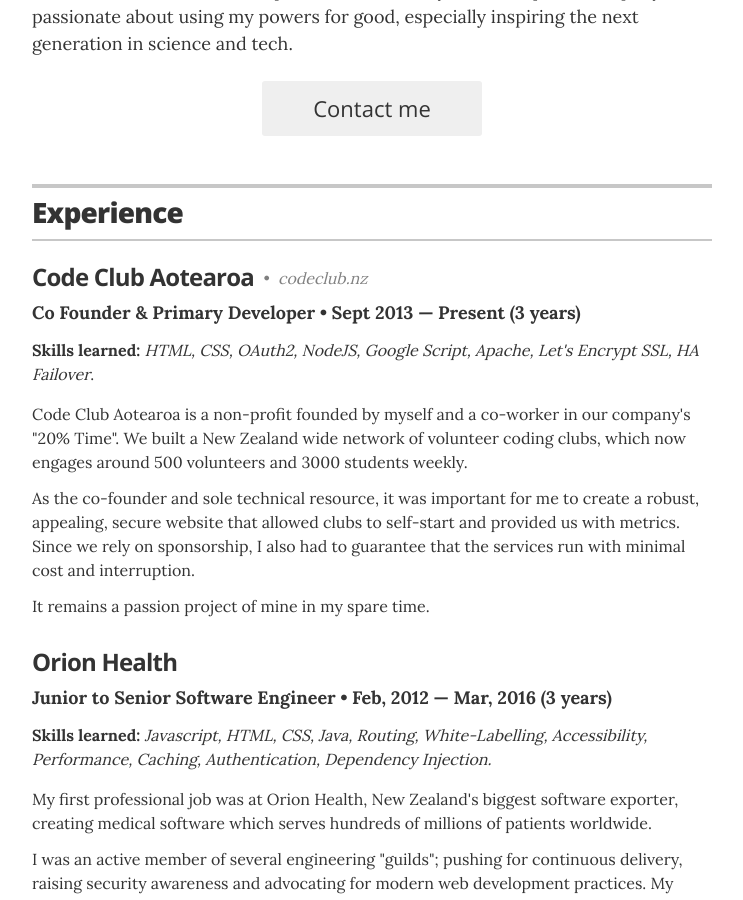
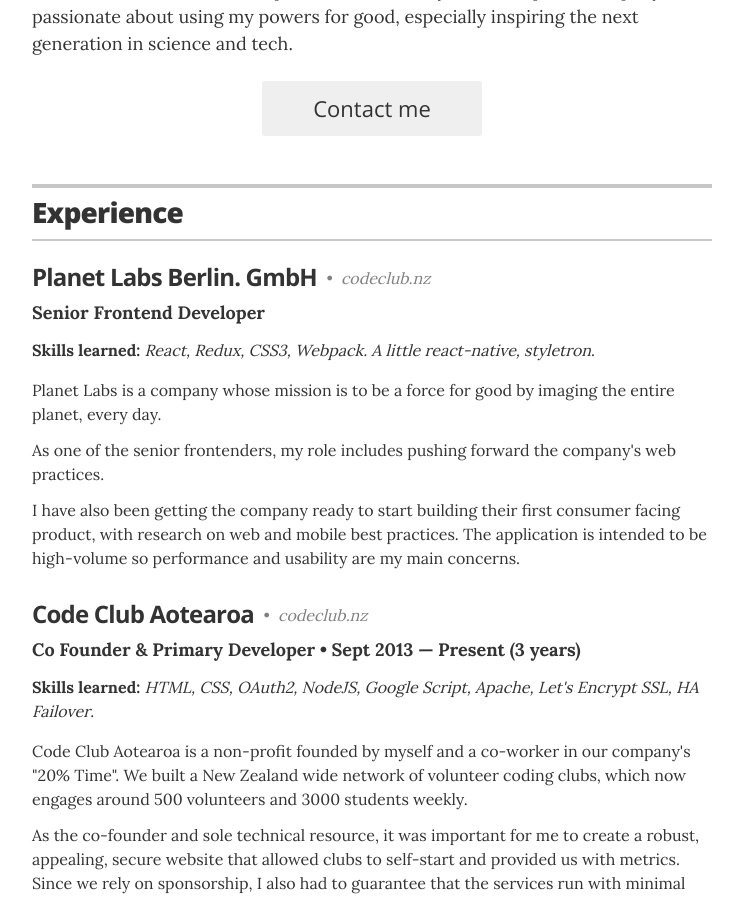
Before and after one commit to phazor/about-me, a Jekyll site: the page built from index.html, in a window 1280 px wide and 900 px high, scrolled down 340 px. Shown: the whole window, without its empty margins (268-1011 px from the left). Built offline with Jekyll 4.4.1, drawn with Linux system fonts in a browser that asks for light colours.

Commit message:
Update resume.html

```diff
--- a/_layouts/resume.html
+++ b/_layouts/resume.html
@@ -75,12 +75,23 @@
           <h2>Experience</h2>
         </header>
 
+        <div class="resume-item" itemscope itemprop="worksFor" itemtype="http://schema.org/Organization">
+          <h3 class="resume-item-title" itemprop="name">Planet Labs Berlin. GmbH</h3><a class="resume-item-link new-window" href="https://codeclub.nz">codeclub.nz</a>
+          <h4 class="resume-item-details" itemprop="description">Senior Frontend Developer</h4>
+          <p><b>Skills learned:</b> <i>React, Redux, CSS3, Webpack. A little react-native, styletron</i>.
+          <p class="resume-item-copy">Planet Labs is a company whose mission is to be a force for good by imaging the entire planet, every day.</p>
+
+          <p class="resume-item-copy">As one of the senior frontenders, my role includes pushing forward the company's web practices.</p>
+
+          <p class="resume-item-copy">I have also been getting the company ready to start building their first consumer facing product, with research on web and mobile best practices. The application is intended to be high-volume so performance and usability are my main concerns.</p>
+        </div>
+
         <!-- by now you're getting the picture... -->
         <div class="resume-item" itemscope itemprop="worksFor" itemtype="http://schema.org/Organization">
           <h3 class="resume-item-title" itemprop="name">Code Club Aotearoa</h3><a class="resume-item-link new-window" href="https://codeclub.nz">codeclub.nz</a>
           <h4 class="resume-item-details" itemprop="description">Co Founder &amp; Primary Developer &bull; Sept 2013 &mdash; Present (3 years)</h4>
           <p><b>Skills learned:</b> <i>HTML, CSS, OAuth2, NodeJS, Google Script, Apache, Let's Encrypt SSL, HA Failover</i>.
-          <p class="resume-item-copy">Code Club Aotearoa is a non-profit founded by myself and a co-worker in our company's "20% Time". We built a New Zealand wide network of volunteer coding clubs, which now engages around 500 volunteers and 3000 students weekly.
+          <p class="resume-item-copy">Code Club Aotearoa is a non-profit founded by myself and a co-worker in our company's "20% Time". We built a New Zealand wide network of volunteer coding clubs, which now engages around 500 volunteers and 3000 students weekly.</p>
 
           <p class="resume-item-copy">As the co-founder and sole technical resource, it was important for me to create a robust, appealing, secure website that allowed clubs to self-start and provided us with metrics. Since we rely on sponsorship, I also had to guarantee that the services run with minimal cost and interruption.</p>
 
```
